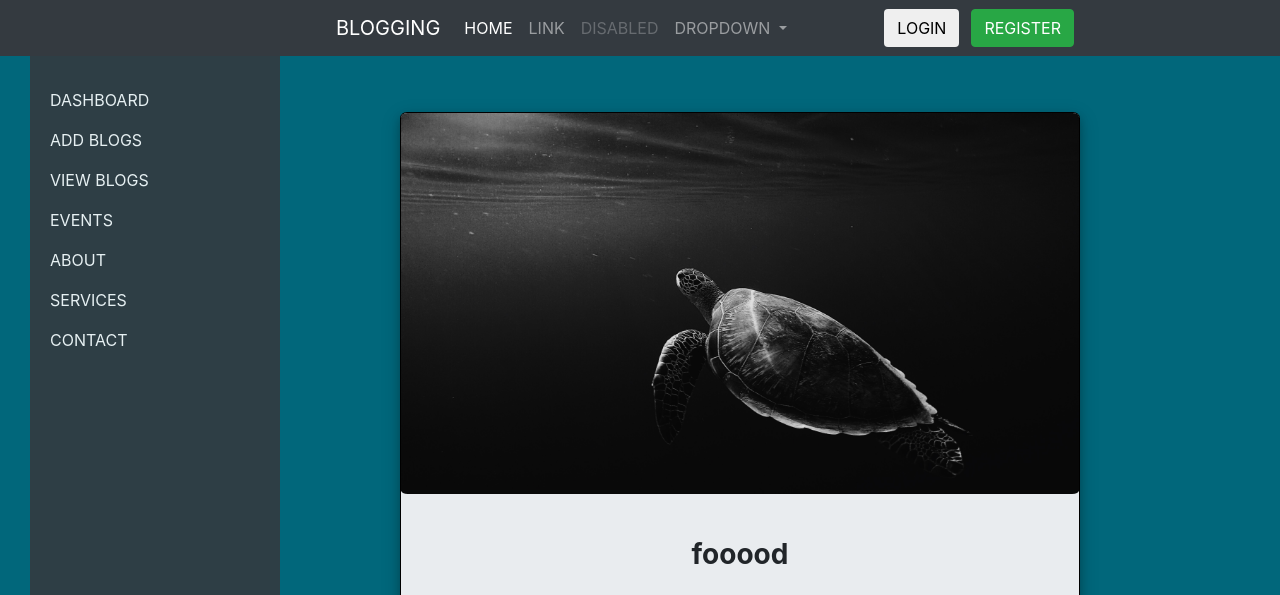
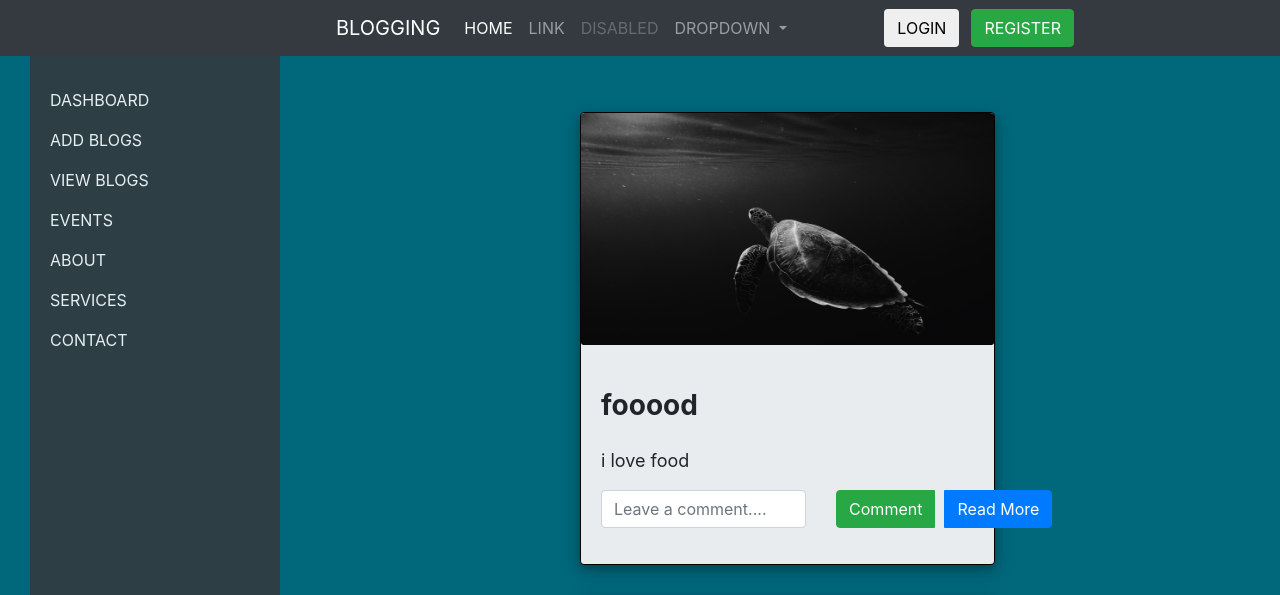
Before and after one commit to saisarveshnaik/BlOGG-IT, a PHP site: page / in a window 1280 px wide. Shown: the top 595 px of the page. Run offline with PHP 8.4, Linux system fonts and the light colour scheme; data comes from the database, SQL or seed files in the repository.

Commit message:
Update index.php

```diff
--- a/index.php
+++ b/index.php
@@ -26,11 +26,15 @@
 
 
 
+
+
+<div class="container">
+ <div class="row">
+ 	<div class="col-md-1"></div>
+ 	<div class="col-md-11">
+
 <?php
 require 'connect.php';
-
-
-
 $sql= $conn->prepare("SELECT * FROM blogs order by created_date_time DESC");
             $sql->execute();
             $sql->setFetchMode(PDO::FETCH_ASSOC);
@@ -48,19 +52,21 @@ $sql= $conn->prepare("SELECT * FROM blogs order by created_date_time DESC");
   </div>
 
 
-  <div class="card-body text-center mb-3">
+  <div class="card-body text-left mb-3">
 
 
     <h3 class="card-title h3 my-4"><strong>'.$row['blog_title'].'</strong></h3>
     <p style="font-size:18px;text-align:left;">'.$row['blog_desc'].'</p>
 
     <div class="row">
-     <div class="col-md-9">
-     <input  class="form-control" type="" id="comment_text" name="" placeholder="Leave a comment...." align="center">
+     <div class="col-md-7">
+     <input  class="form-control" type="" id="comment_text" name="" placeholder="Leave a comment....">
      </div>
-     <div class="col-md-3">
+     <div class="col-md-5">
+     <div class="btn-group">
      <button type="button" class="btn btn-success" style="margin-right:10px;">Comment</button>
      <a href="#" class="btn btn-primary">Read More</a>
+     </div>
      </div>
     </div>
 
@@ -76,6 +82,13 @@ $sql= $conn->prepare("SELECT * FROM blogs order by created_date_time DESC");
               }
           }
 ?>
+
+
+</div>
+ </div>
+
+</div>
+
 
 
 <!-- <div class="jumbotron p-0" id="jumbotron">
```
